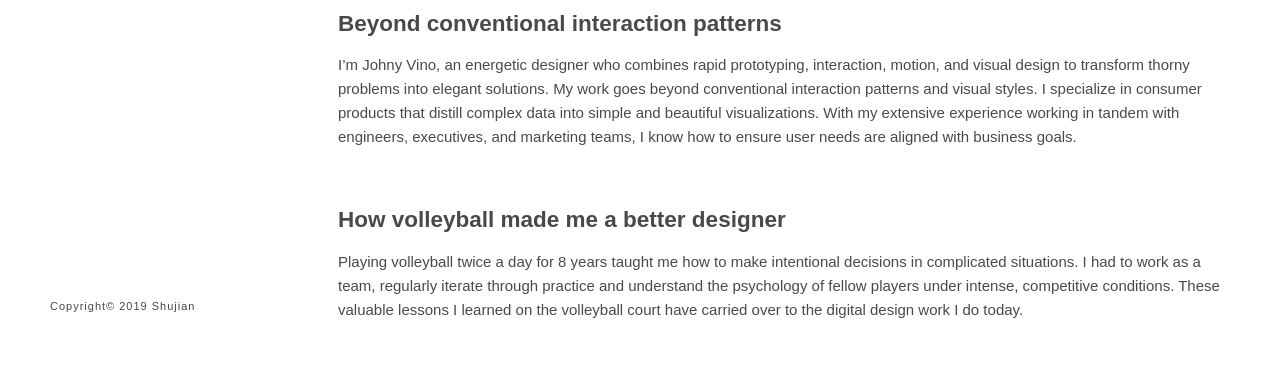
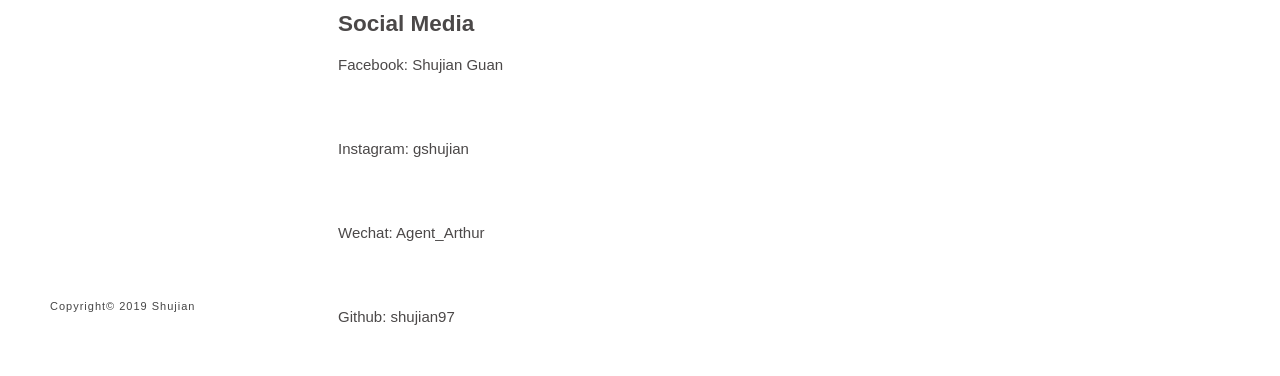
Before and after one commit to shujian97/shujian97.github.io, a plain HTML site: page contact.html in a window 1280 px wide. Shown: the part 424-800 px from the top of the page. Drawn offline with Linux system fonts and the light colour scheme.

Commit message:
new changes

```diff
--- a/contact.html
+++ b/contact.html
@@ -45,20 +45,20 @@
 
 		<section class="wrapper">
 			<div class="content">
-				<h2>Beyond conventional interaction patterns</h2>
-				<p>I’m Johny Vino, an energetic designer who combines rapid prototyping, interaction, motion, and visual design to transform thorny problems into elegant solutions.
-
-My work goes beyond conventional interaction patterns and visual styles. I specialize in consumer products that distill complex data into simple and beautiful visualizations. With my extensive experience working in tandem with engineers, executives, and marketing teams, I know how to ensure user needs are aligned with business goals.</p>
+				<h2>Social Media</h2>
+				<p> Facebook: Shujian Guan</p>
+				<p> Instagram: gshujian</p>
+				<p> Wechat: Agent_Arthur</p>
+				<p> Github: shujian97</p>
 
 
-				<h2>How volleyball made me a better designer</h2>
+				<h2>Email</h2>
 
-				<p>Playing volleyball twice a day for 8 years taught me how to make intentional decisions in complicated situations. I had to work as a team, regularly iterate through practice and understand the psychology of fellow players under intense, competitive conditions. These valuable lessons I learned on the volleyball court have carried over to the digital design work I do today.
-</p>
+				<p>guanshujian@yahoo.com</p>
 
 				<h2>Things that put a smile on my face</h2>
 
-				<p>Volleyball, skateboarding, architectural photography, strawberry ice cream and fried chicken! :)</p>
+				<p>Badminton, City:Skyline, call of duty, Death Stranding, Spicy Chinese food, Blueberry icecream :)</p>
 
 			</div><!-- end content -->
 		</section>
```
Also changed, not shown: blog.html (+4 -4 lines).
